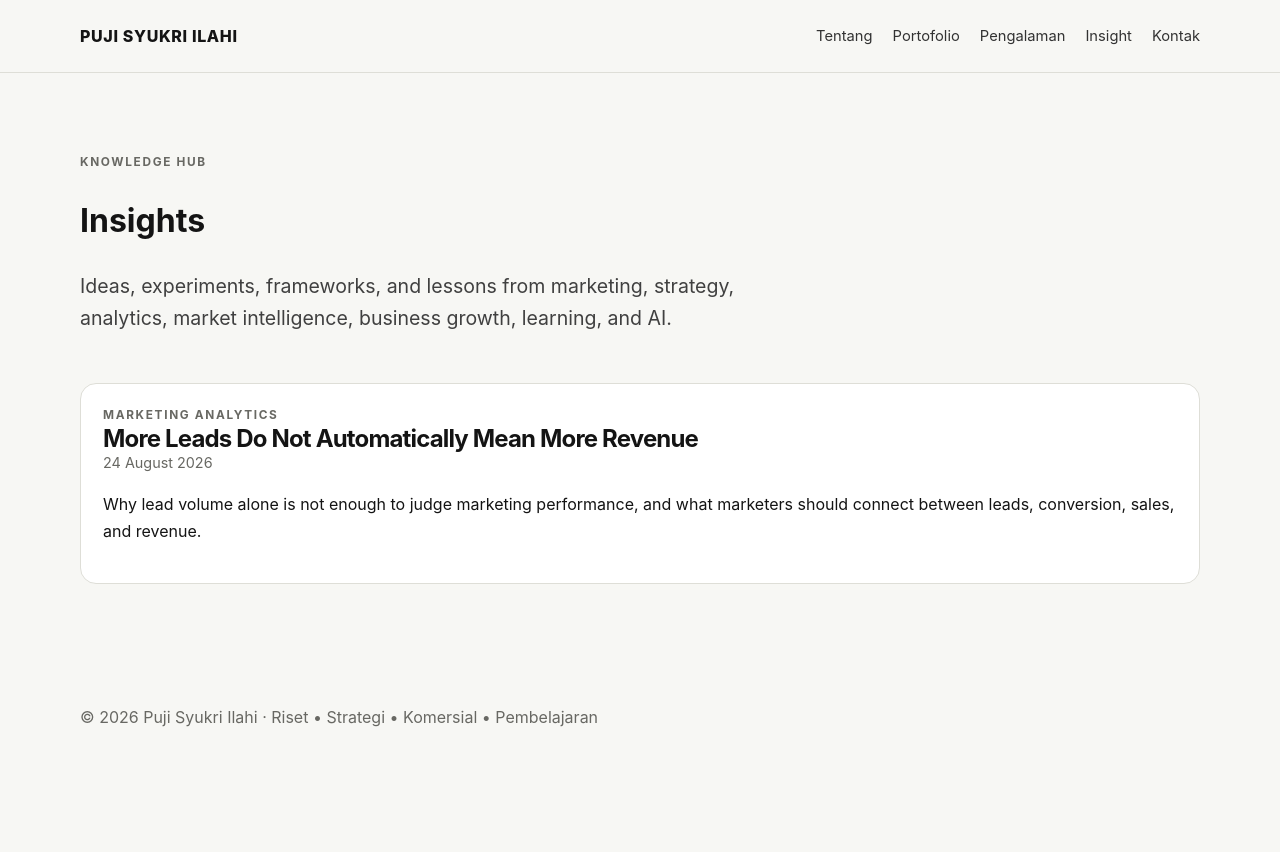
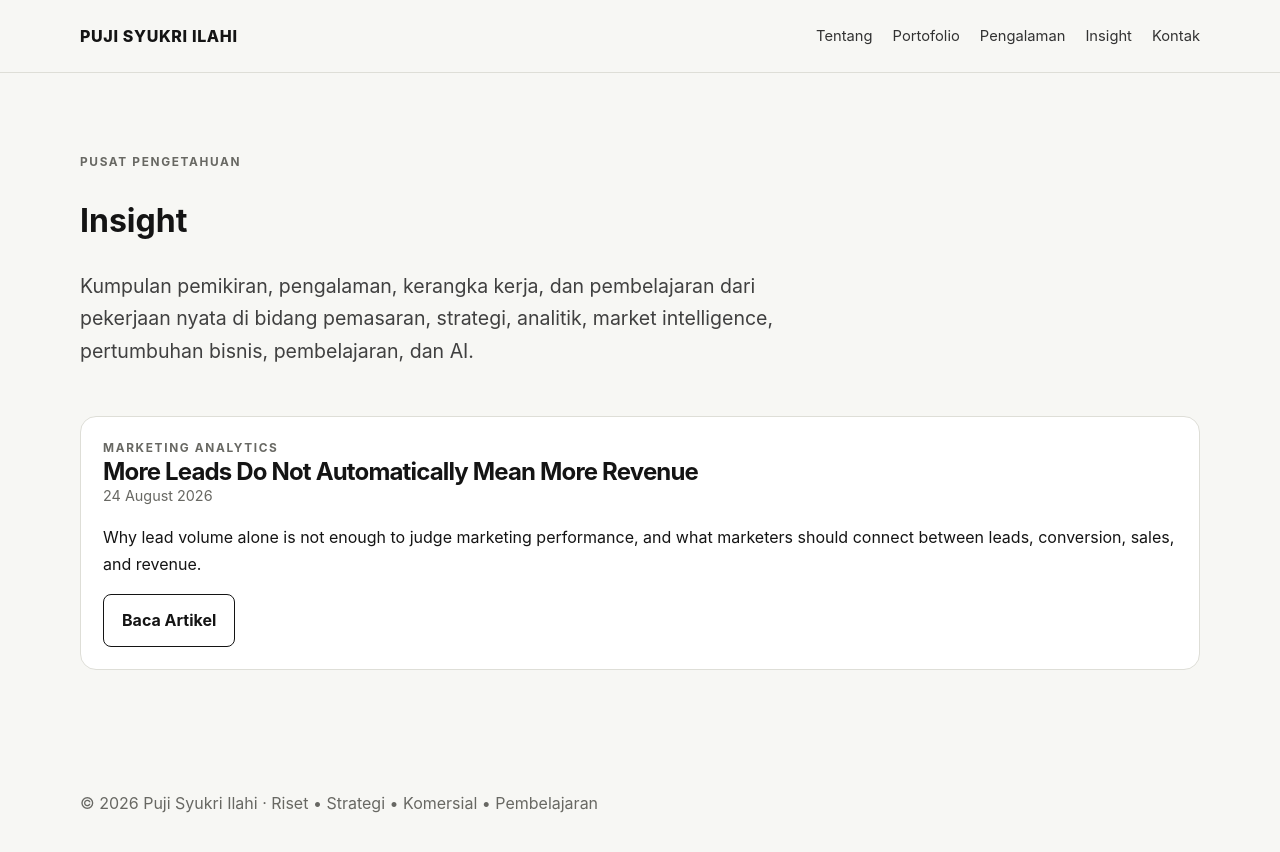
Before and after one commit to pujisyukriilahi/bio, a Jekyll site: the page built from insights/index.md, in a window 1280 px wide. Shown: the top 852 px of the page. Built offline with Jekyll 4.4.1, drawn with Linux system fonts in a browser that asks for light colours.

Commit message:
Terjemahkan halaman Insight sepenuhnya ke Bahasa Indonesia

```diff
--- a/insights/index.md
+++ b/insights/index.md
@@ -1,13 +1,13 @@
 ---
 layout: default
-title: "Insights"
-description: "Insights from Puji Syukri Ilahi on marketing, strategy, analytics, market intelligence, business growth, learning, and AI."
+title: "Insight"
+description: "Kumpulan pemikiran, pengalaman, kerangka kerja, dan pembelajaran Puji Syukri Ilahi tentang pemasaran, strategi, analitik, market intelligence, pertumbuhan bisnis, pembelajaran, dan AI."
 permalink: /insights/
 ---
 <div class="wrap" style="padding:80px 0;">
-  <div class="eyebrow">Knowledge hub</div>
-  <h1>Insights</h1>
-  <p class="lead">Ideas, experiments, frameworks, and lessons from marketing, strategy, analytics, market intelligence, business growth, learning, and AI.</p>
+  <div class="eyebrow">Pusat Pengetahuan</div>
+  <h1>Insight</h1>
+  <p class="lead">Kumpulan pemikiran, pengalaman, kerangka kerja, dan pembelajaran dari pekerjaan nyata di bidang pemasaran, strategi, analitik, market intelligence, pertumbuhan bisnis, pembelajaran, dan AI.</p>
   <div class="list" style="margin-top:48px;">
   {% assign posts = site.posts | sort: 'date' | reverse %}
   {% for post in posts %}
@@ -16,8 +16,9 @@ permalink: /insights/
       <h2><a href="{{ post.url | relative_url }}">{{ post.title }}</a></h2>
       <div class="meta">{{ post.date | date: "%d %B %Y" }}</div>
       <p>{{ post.description | default: post.excerpt | strip_html | truncate: 220 }}</p>
+      <a href="{{ post.url | relative_url }}" class="btn">Baca Artikel</a>
     </article>
   {% endfor %}
-  {% if site.posts.size == 0 %}<p class="empty">No articles yet.</p>{% endif %}
+  {% if site.posts.size == 0 %}<p class="empty">Belum ada artikel. Insight akan diterbitkan secara rutin.</p>{% endif %}
   </div>
 </div>
```
